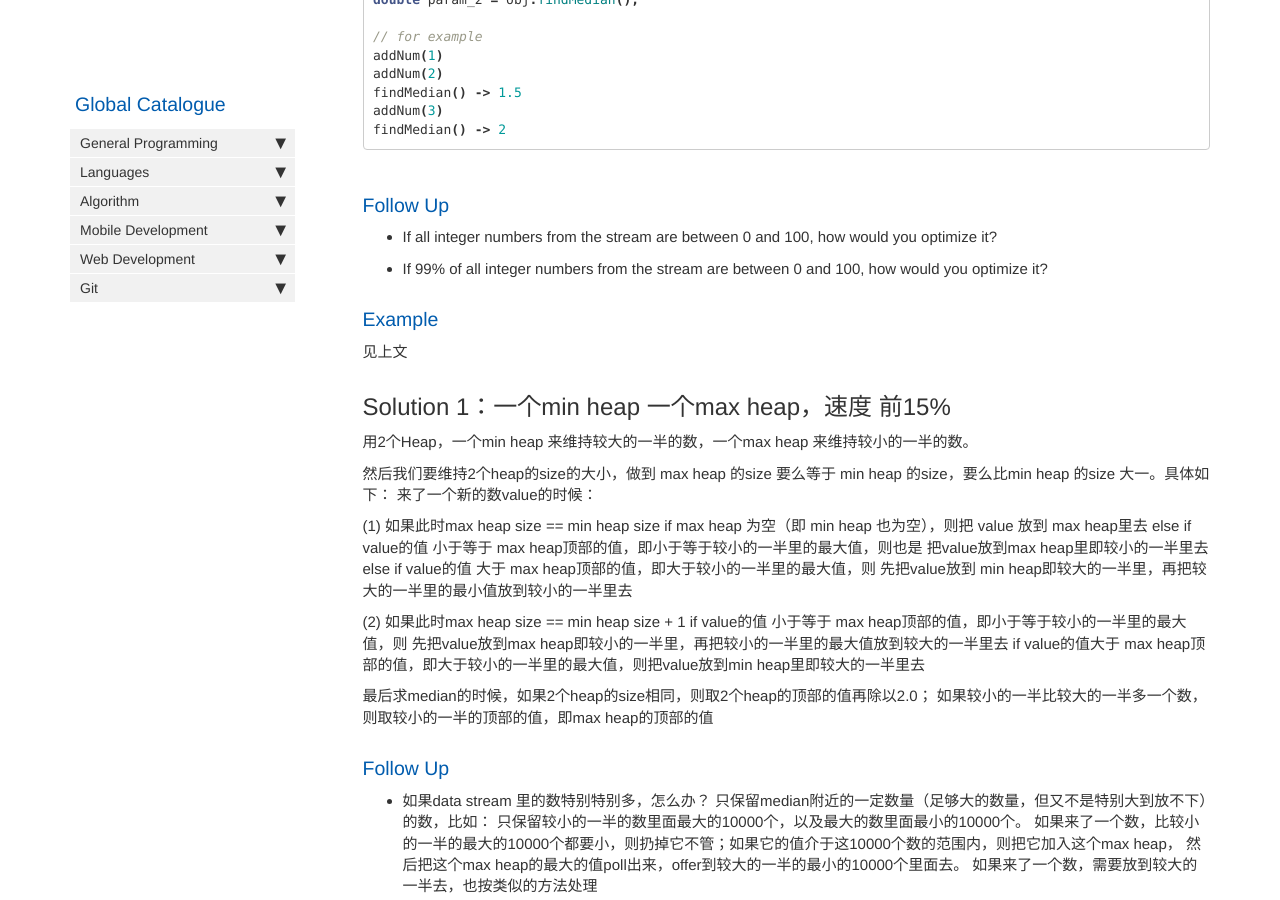
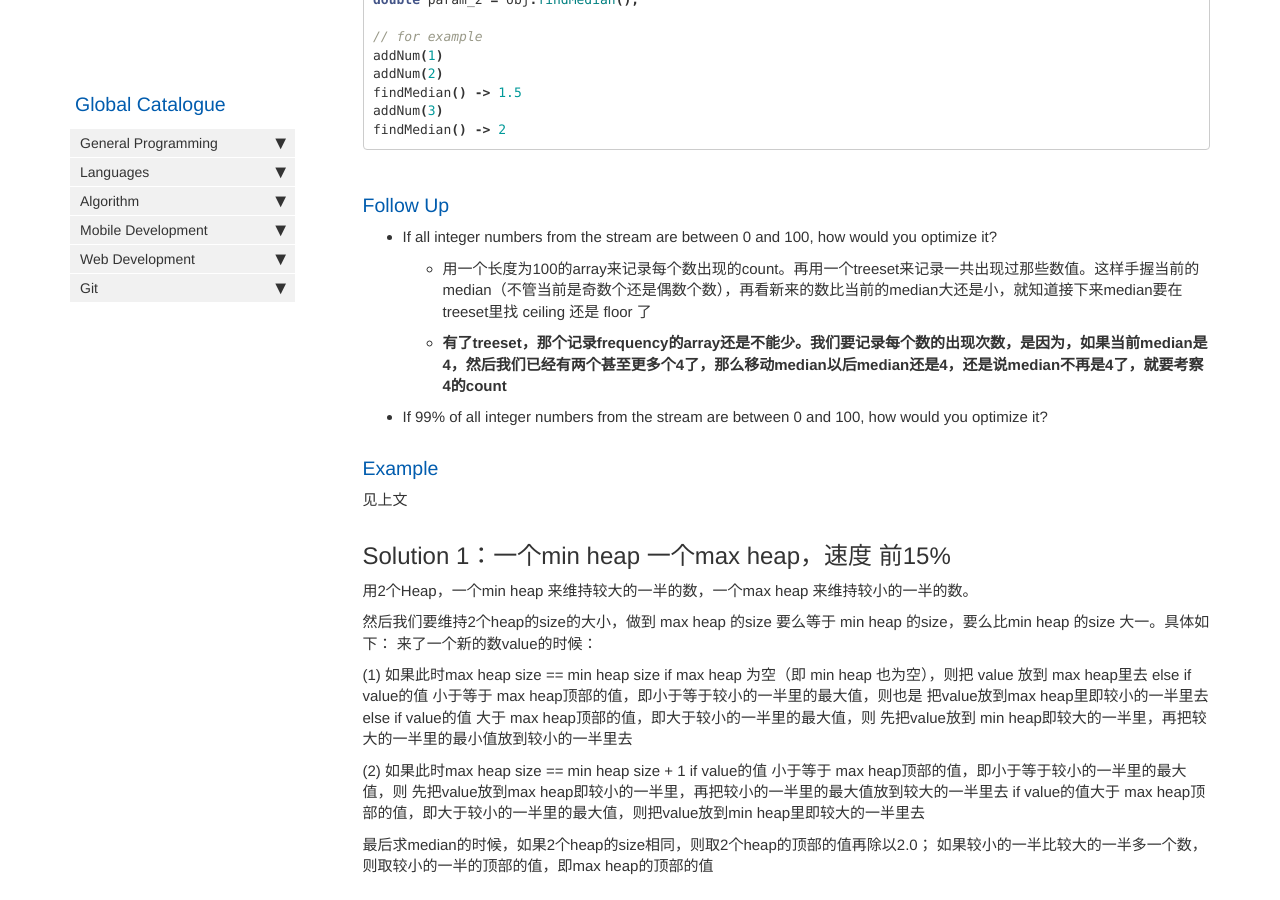
Before and after one commit to HungryOrc/hungryorc.github.io, a Jekyll site: the page built from pages/algorithm/algorithm_median_of_stream_of_integers.md, in a window 1280 px wide and 900 px high, scrolled down 588 px. Built offline with Jekyll 4.4.1, drawn with Linux system fonts in a browser that asks for light colours; nearby versions of some CDN libraries; comment, search, counter and statistics services are not loaded.

Commit message:
Update algorithm_median_of_stream_of_integers.md

```diff
--- a/pages/algorithm/algorithm_median_of_stream_of_integers.md
+++ b/pages/algorithm/algorithm_median_of_stream_of_integers.md
@@ -36,6 +36,8 @@ findMedian() -> 2
 
 ### Follow Up
 * If all integer numbers from the stream are between 0 and 100, how would you optimize it?
+  * 用一个长度为100的array来记录每个数出现的count。再用一个treeset来记录一共出现过那些数值。这样手握当前的median（不管当前是奇数个还是偶数个数），再看新来的数比当前的median大还是小，就知道接下来median要在treeset里找 ceiling 还是 floor 了
+  * **有了treeset，那个记录frequency的array还是不能少。我们要记录每个数的出现次数，是因为，如果当前median是4，然后我们已经有两个甚至更多个4了，那么移动median以后median还是4，还是说median不再是4了，就要考察4的count**
 * If 99% of all integer numbers from the stream are between 0 and 100, how would you optimize it?
 
 ### Example
```
